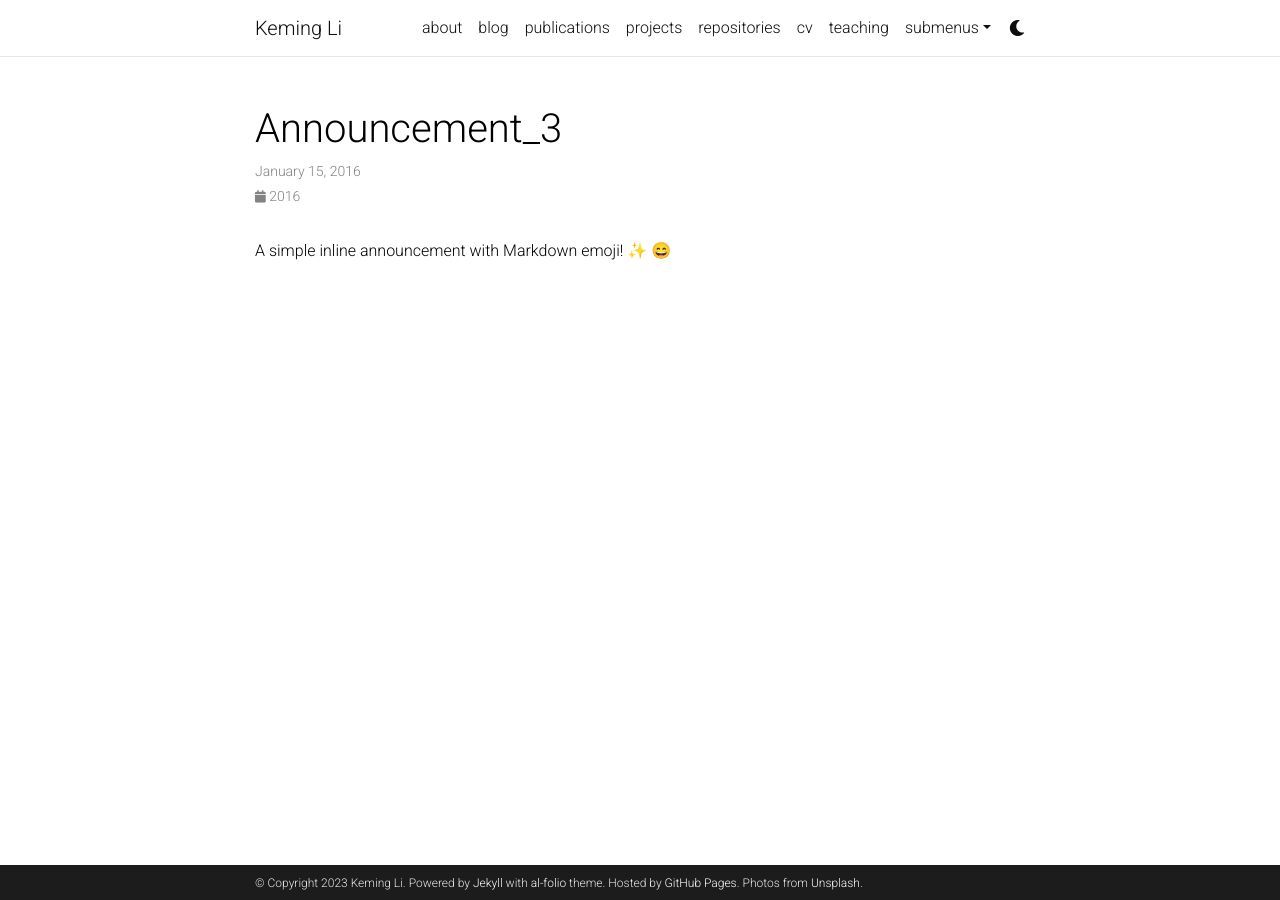
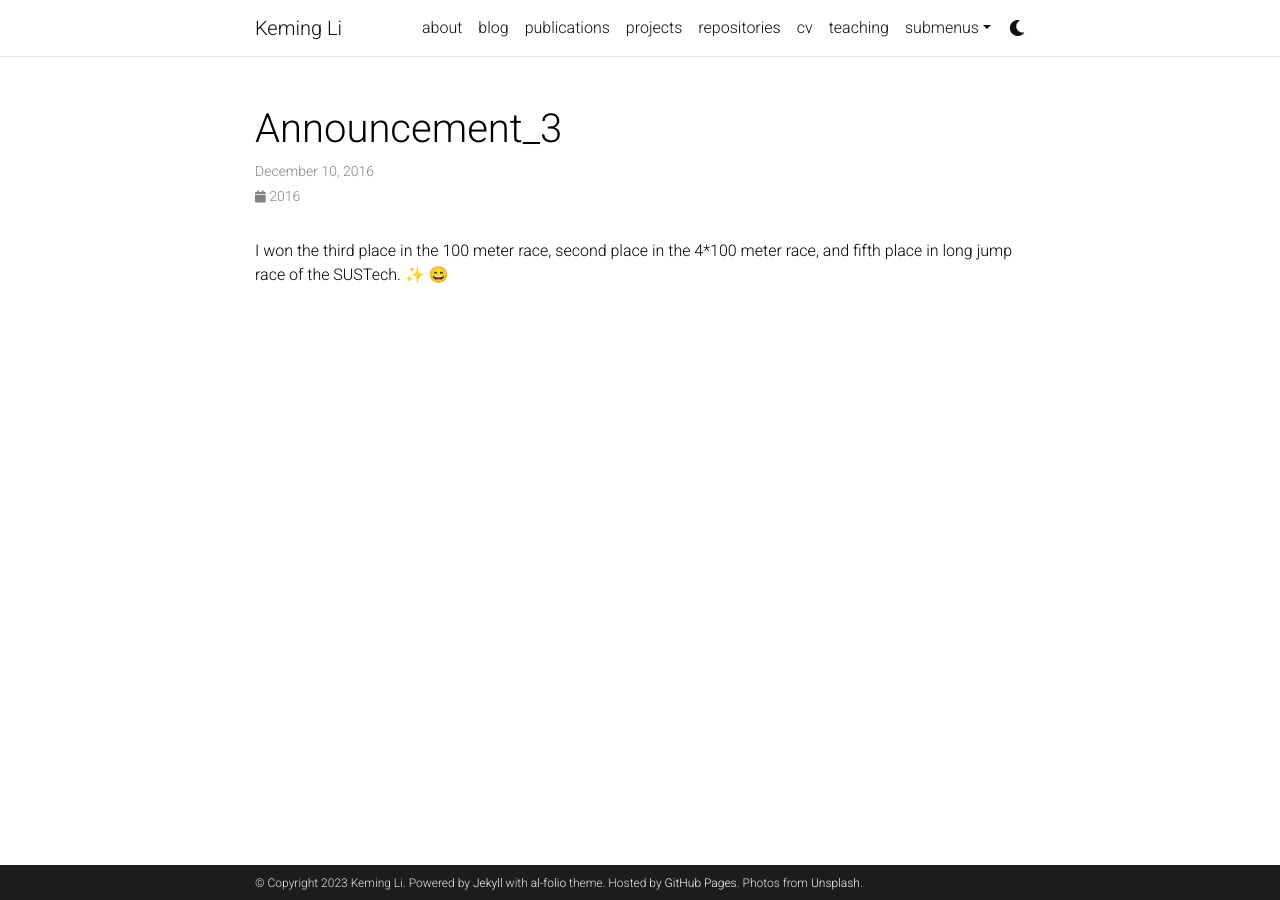
Before and after one commit to ghlkm/ghlkm.github.io, a Jekyll site: the page built from _news/announcement_3.md, in a window 1280 px wide. Built offline with Jekyll 4.4.1, drawn with Linux system fonts in a browser that asks for light colours; emoji names are drawn with the system emoji font; comment, search, counter and statistics services are not loaded; a style sheet for code colours, icons or effects is not loaded.

Commit message:
Update announcement_3.md

```diff
--- a/_news/announcement_3.md
+++ b/_news/announcement_3.md
@@ -1,7 +1,7 @@
 ---
 layout: post
-date: 2016-01-15 07:59:00-0400
+date: 2016-12-10 07:59:00-0400
 inline: true
 ---
 
-A simple inline announcement with Markdown emoji! :sparkles: :smile:
+I won the third place in the 100 meter race, second place in the 4*100 meter race, and fifth place in long jump race of the SUSTech. :sparkles: :smile:
```
